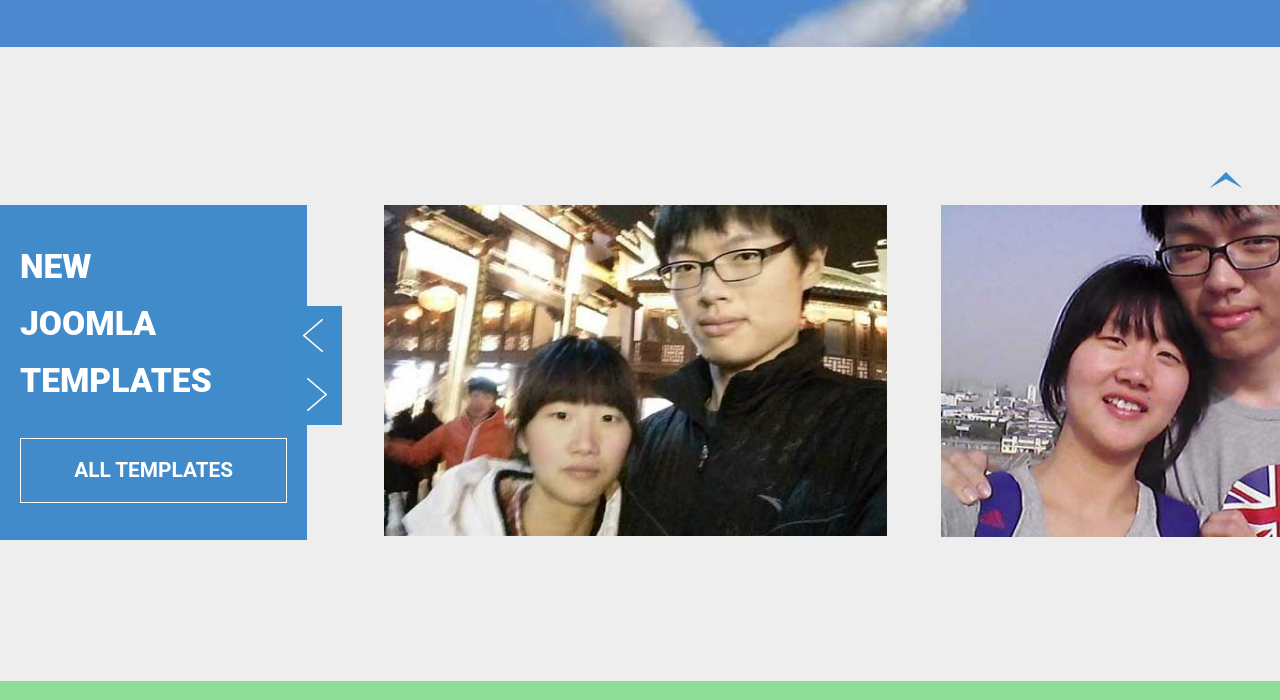
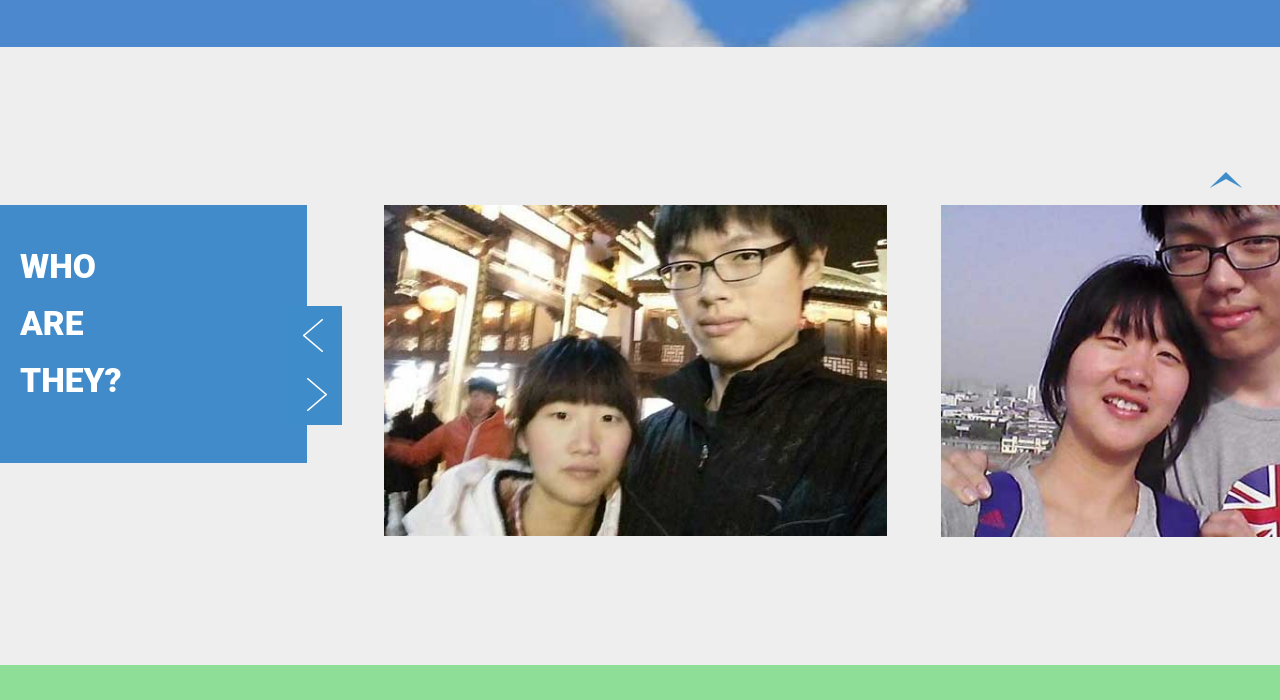
Before and after one commit to wangdongustc/two_years, a plain HTML site: page miss.html in a window 1280 px wide. Shown: the part 580-1280 px from the top of the page. Drawn offline with Linux system fonts and the light colour scheme; a script that the page names is missing.

Commit message:
make it better

```diff
--- a/miss.html
+++ b/miss.html
@@ -86,8 +86,7 @@
 				  			 <div id="extensions" div class="ocarousel_slider">
 				  			 	<div class="ocarousel_text">
 				  			 		<div class="blue-text">
-				  						<h3>NEW JOOMLA TEMPLATES</h3>
-				  						<a class="tem-btn" href="#">All Templates</a>
+				  						<h3>Who Are They?</h3>
 				  					</div>
 
 				  				</div>
```
